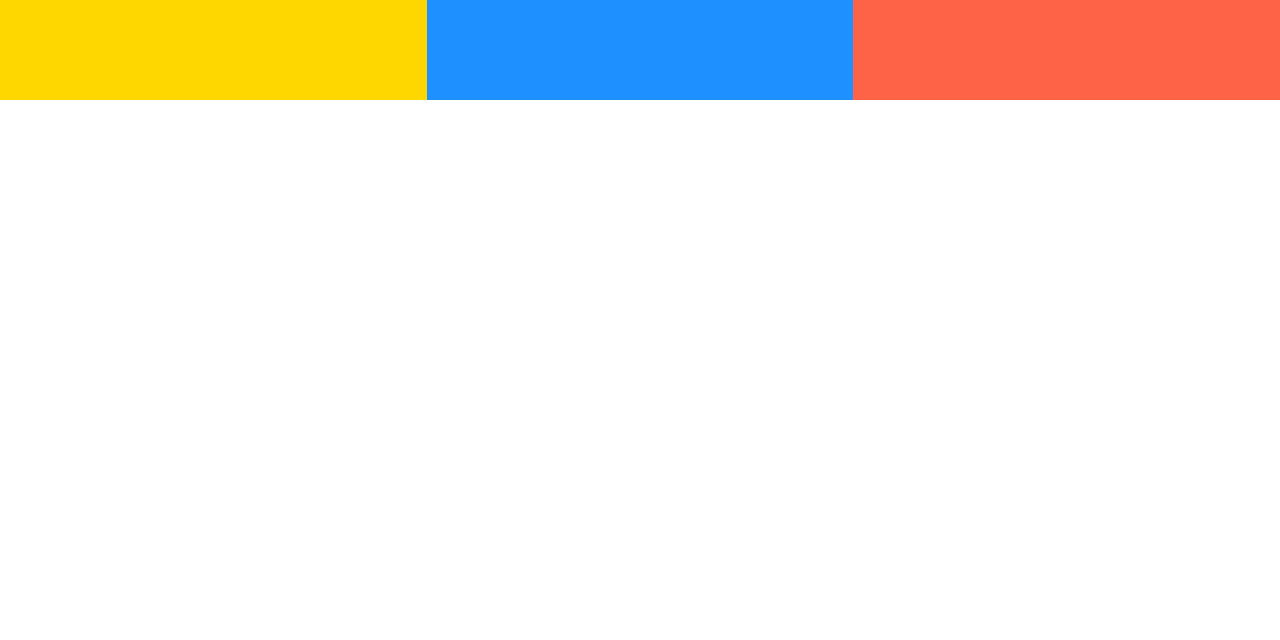
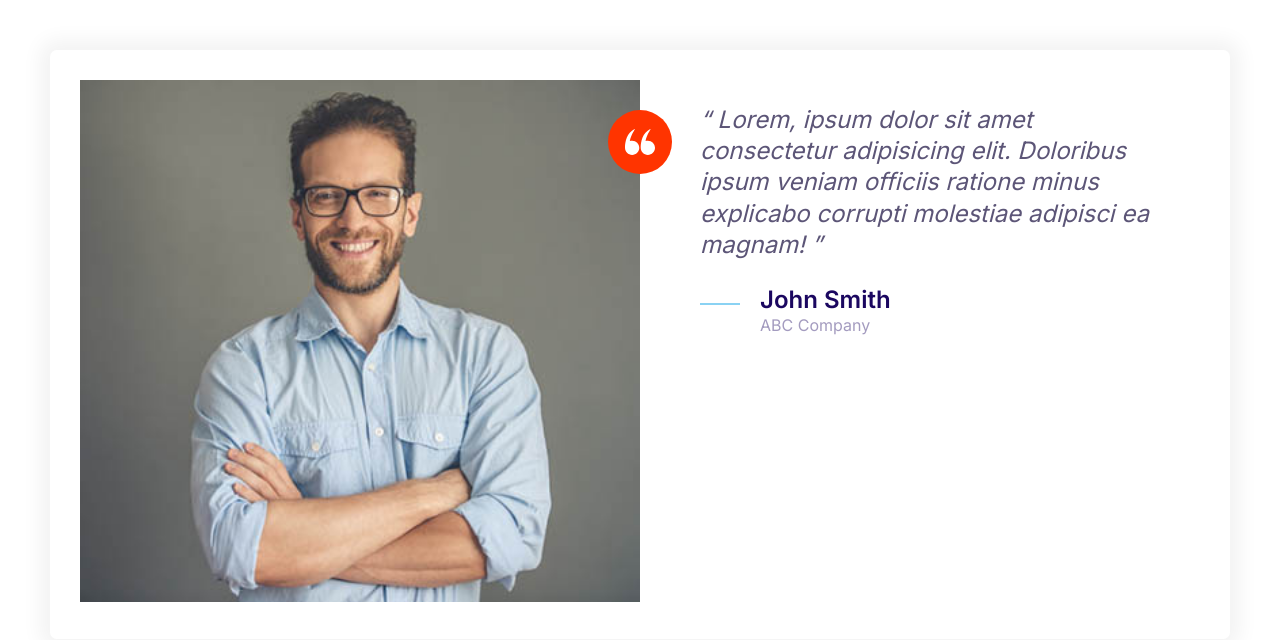
Before and after one commit to seongbaelee/moshify, a plain HTML site: page index.html in a window 1280 px wide. Drawn offline with Linux system fonts and the light colour scheme.

Commit message:
Build testimonials component.

```diff
--- a/css/styles.css
+++ b/css/styles.css
@@ -167,8 +167,17 @@ a {
   height: 40px;
 }
 
+.icon--small {
+  width: 30px;
+  height: 30px;
+}
+
 .icon--primary {
   fill: var(--color-primary);
+}
+
+.icon--white {
+  fill: #fff;
 }
 
 .icon--secondary {
@@ -183,6 +192,10 @@ a {
   display: inline-flex;
   justify-content: center;
   align-items: center;
+}
+
+.icon-container--accent {
+  background: var(--color-accent);
 }
 
 /* Buttons */
@@ -456,3 +469,35 @@ a {
     grid-template-columns: repeat(3, 1fr);
   }
 }
+
+/* Testimonials */
+
+.testimonial {
+  padding: 3rem;
+  overflow: visible;
+}
+
+.testimonial__image {
+  position: relative;
+}
+
+.testimonial__image > img {
+  width: 100%;
+}
+
+.testimonial__image > .icon-container {
+  position: absolute;
+  top: 3rem;
+  right: -3.2rem;
+}
+
+@media screen and (min-width: 768px) {
+  .testimonial .quote,
+  .testimonial .quote__author {
+    font-size: 2.4rem;
+  }
+
+  .testimonial .quote {
+    margin-left: 6rem;
+  }
+}
--- a/index.html
+++ b/index.html
@@ -14,11 +14,38 @@
     <link rel="stylesheet" href="css/styles.css" />
     <title>Document</title>
   </head>
-  <body>
-    <div class="grid grid--1x3">
-      <div style="height: 100px; background: gold"></div>
-      <div style="height: 100px; background: dodgerblue"></div>
-      <div style="height: 100px; background: tomato"></div>
+  <body style="padding: 5rem">
+    <div class="card testimonial">
+      <div class="grid grid--1x2">
+        <div class="testimonial__image">
+          <img src="images/testimonial.jpg" alt="A happy, smiling customer" />
+          <span class="icon-container icon-container--accent">
+            <svg class="icon icon--white icon--small">
+              <use xlink:href="images/sprite.svg#quotes"></use>
+            </svg>
+          </span>
+        </div>
+        <blockquote class="quote">
+          <p class="quote__text">
+            Lorem, ipsum dolor sit amet consectetur adipisicing elit. Doloribus
+            ipsum veniam officiis ratione minus explicabo corrupti molestiae
+            adipisci ea magnam!
+          </p>
+          <footer>
+            <div class="media">
+              <div class="media__image">
+                <svg class="icon icon--primary quote__line">
+                  <use xlink:href="images/sprite.svg#line"></use>
+                </svg>
+              </div>
+              <div class="media__body">
+                <h3 class="media__title quote__author">John Smith</h3>
+                <p class="quote__organization">ABC Company</p>
+              </div>
+            </div>
+          </footer>
+        </blockquote>
+      </div>
     </div>
   </body>
 </html>
```
Also changed, not shown: components/Testimonials.html (added, +32 -0 lines), images/testimonial.jpg (added).
